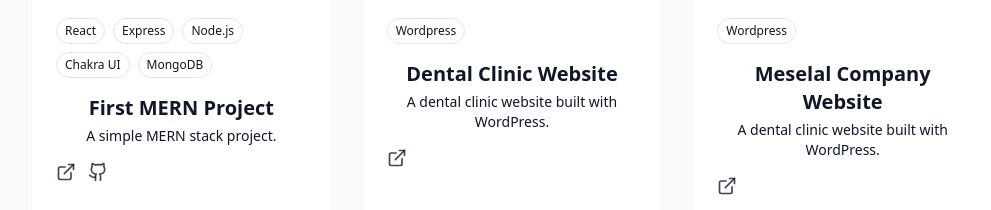
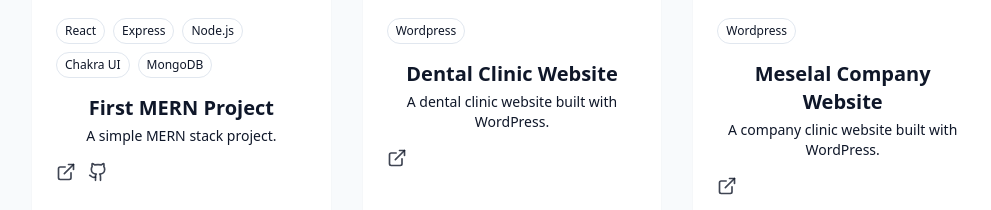
Before and after one commit to Josiah2122/Portfolio, a React (Vite) app: page / in a window 1280 px wide. Shown: the part 4860-5070 px from the top of the page, without its empty margins (128-1119 px from the left). Built offline with nearby package versions, Linux system fonts and the light colour scheme.

Commit message:
paragraph correction on project section

```diff
--- a/src/components/ProjectsSection.jsx
+++ b/src/components/ProjectsSection.jsx
@@ -22,7 +22,7 @@ const projects = [
   {
     id: 3,
     title: "Meselal Company Website",
-    description: "A dental clinic website built with WordPress.",
+    description: "A company clinic website built with WordPress.",
     image: "/projects/home.png",
     tags: ["Wordpress"],
     demoUrl: "https://meselaltech.com/",
```
